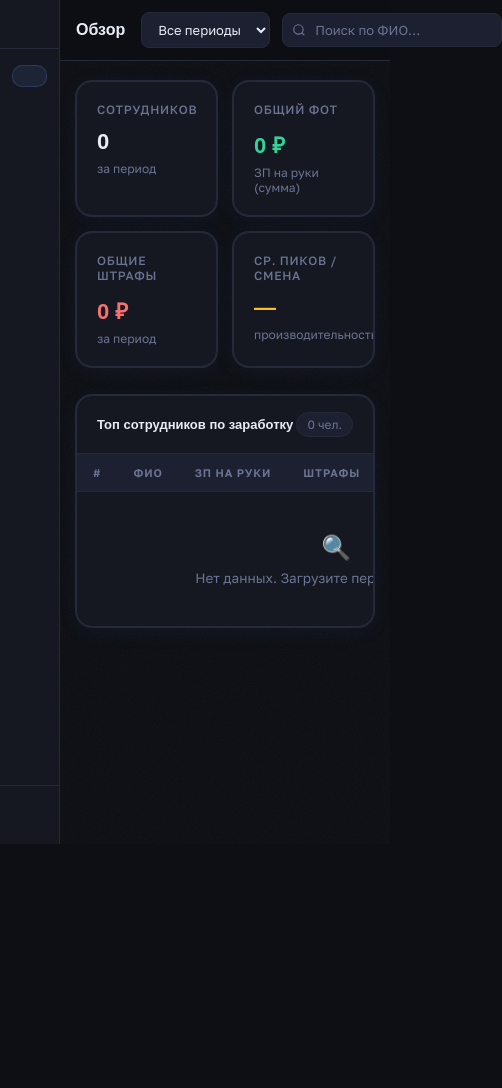
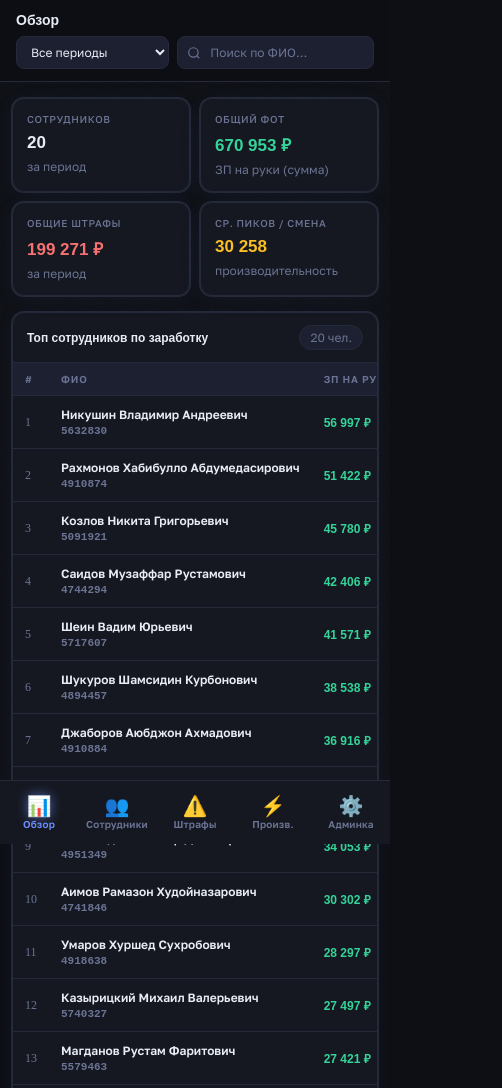
Before and after one commit to max511028-bit/WB, a plain HTML site: page index.html in a window 390 px wide. Shown: the top 1088 px of the page, 502 px wide, since content can reach past the window. Before the commit the page ends 844 px from the top, so only its background shows below. Drawn offline with Linux system fonts and the light colour scheme; a web font is replaced by a local one.

Commit message:
Add files via upload

```diff
--- a/index.html
+++ b/index.html
@@ -574,18 +574,103 @@
   .gs-url-hint { font-size: 12px; color: var(--muted); margin-top: 8px; line-height: 1.6; }
   .gs-url-hint code { color: var(--accent); background: rgba(108,143,255,0.1); padding: 2px 5px; border-radius: 4px; font-size: 11px; }
 
+  /* ── BOTTOM NAV (mobile) ── */
+  .bottom-nav {
+    display: none;
+    position: fixed;
+    bottom: 0; left: 0; right: 0;
+    background: var(--surface);
+    border-top: 1px solid var(--border);
+    z-index: 100;
+    padding: 8px 0 max(8px, env(safe-area-inset-bottom));
+    gap: 0;
+  }
+  .bottom-nav-item {
+    flex: 1;
+    display: flex;
+    flex-direction: column;
+    align-items: center;
+    gap: 3px;
+    padding: 6px 4px;
+    cursor: pointer;
+    color: var(--muted);
+    font-size: 10px;
+    font-weight: 600;
+    letter-spacing: 0.02em;
+    transition: color 0.15s;
+    user-select: none;
+    -webkit-tap-highlight-color: transparent;
+  }
+  .bottom-nav-item .bn-icon { font-size: 20px; line-height: 1; }
+  .bottom-nav-item.active { color: var(--accent); }
+  .bottom-nav-item.active .bn-icon { filter: drop-shadow(0 0 6px rgba(108,143,255,0.6)); }
+
   @media (max-width: 1100px) {
     .stats-grid { grid-template-columns: repeat(2, 1fr); }
   }
-  @media (max-width: 800px) {
-    .sidebar { width: 60px; }
-    .logo-title, .logo-sub, .nav-item span { display: none; }
-    .main { margin-left: 60px; }
-    .content { padding: 20px 16px; }
-    .topbar { padding: 12px 16px; }
-    .stats-grid { grid-template-columns: repeat(2, 1fr); }
-    .modal-grid { grid-template-columns: 1fr 1fr; }
-    .fines-summary { grid-template-columns: 1fr 1fr; }
+
+  @media (max-width: 768px) {
+    /* Hide sidebar, show bottom nav */
+    .sidebar { display: none; }
+    .bottom-nav { display: flex; }
+    .main { margin-left: 0; padding-bottom: 70px; }
+
+    /* Topbar */
+    .topbar { padding: 12px 16px; gap: 8px; flex-wrap: wrap; }
+    .page-title { font-size: 14px; flex: 1; }
+    .topbar-right { width: 100%; gap: 8px; }
+    .period-select { flex: 1; font-size: 12px; padding: 7px 10px; }
+    #searchInput { width: 100%; font-size: 12px; }
+    .search-wrap { flex: 1.5; }
+
+    /* Content */
+    .content { padding: 16px 12px; }
+
+    /* Stats grid — 2 col on mobile */
+    .stats-grid { grid-template-columns: 1fr 1fr; gap: 10px; margin-bottom: 16px; }
+    .stat-card { padding: 14px; border-radius: 12px; }
+    .stat-value { font-size: 17px; }
+    .stat-label { font-size: 10px; margin-bottom: 8px; }
+
+    /* Fines summary */
+    .fines-summary { grid-template-columns: 1fr 1fr; gap: 10px; margin-bottom: 16px; }
+
+    /* Tables — horizontal scroll with sticky first col */
+    .table-card { border-radius: 12px; }
+    .table-header { padding: 12px 14px; }
+    .table-header h3 { font-size: 12px; }
+    th { padding: 10px 12px; font-size: 10px; }
+    td { padding: 11px 12px; font-size: 12px; }
+    .td-name { font-size: 12px; }
+    .td-money { font-size: 12px; }
+
+    /* Modal */
+    .modal { border-radius: 20px 20px 0 0; max-height: 92vh; margin-top: auto; }
+    .modal-overlay { align-items: flex-end; padding: 0; }
+    .modal-head { padding: 20px 20px 16px; }
+    .modal-name { font-size: 14px; }
+    .modal-body { padding: 16px 20px 24px; }
+    .modal-grid { grid-template-columns: 1fr 1fr 1fr; gap: 8px; margin-bottom: 16px; }
+    .modal-stat { padding: 10px 12px; border-radius: 10px; }
+    .modal-stat-value { font-size: 14px; }
+    .modal-stat-label { font-size: 10px; }
+    .detail-row { font-size: 12.5px; padding: 8px 0; }
+
+    /* Admin */
+    .admin-card { padding: 16px; border-radius: 12px; }
+    .form-row { grid-template-columns: 1fr; }
+    .btn { font-size: 13px; padding: 9px 14px; }
+
+    /* Tabs */
+    .tabs { gap: 6px; }
+    .tab { font-size: 12px; padding: 7px 12px; }
+  }
+
+  @media (max-width: 380px) {
+    .stats-grid { grid-template-columns: 1fr 1fr; gap: 8px; }
+    .stat-value { font-size: 15px; }
+    .modal-grid { grid-template-columns: 1fr 1fr; gap: 8px; }
+    .fines-summary { grid-template-columns: 1fr; }
   }
 </style>
 </head>
@@ -629,6 +714,30 @@
   </div>
 </aside>
 
+<!-- BOTTOM NAV (mobile) -->
+<nav class="bottom-nav" id="bottomNav">
+  <div class="bottom-nav-item active" data-screen="overview" onclick="switchScreen('overview', this)">
+    <span class="bn-icon">📊</span>
+    <span>Обзор</span>
+  </div>
+  <div class="bottom-nav-item" data-screen="employees" onclick="switchScreen('employees', this)">
+    <span class="bn-icon">👥</span>
+    <span>Сотрудники</span>
+  </div>
+  <div class="bottom-nav-item" data-screen="fines" onclick="switchScreen('fines', this)">
+    <span class="bn-icon">⚠️</span>
+    <span>Штрафы</span>
+  </div>
+  <div class="bottom-nav-item" data-screen="performance" onclick="switchScreen('performance', this)">
+    <span class="bn-icon">⚡</span>
+    <span>Произв.</span>
+  </div>
+  <div class="bottom-nav-item" data-screen="admin" onclick="switchScreen('admin', this)">
+    <span class="bn-icon">⚙️</span>
+    <span>Админка</span>
+  </div>
+</nav>
+
 <!-- MAIN -->
 <main class="main">
   <!-- TOPBAR -->
@@ -864,7 +973,7 @@
         </div>
         <div style="display:flex;gap:10px;flex-wrap:wrap">
           <button class="btn btn-primary" onclick="connectGoogleSheets()">Подключить и загрузить</button>
-          <button class="btn btn-ghost" onclick="loadDemoData()">📋 Загрузить демо-данные</button>
+          <button class="btn btn-ghost" onclick="loadDemoData(true)">📋 Загрузить демо-данные</button>
         </div>
       </div>
 
@@ -1045,7 +1154,7 @@ function parseTSV(tsv, periodName) {
 }
 
 // ─── DEMO DATA (from the uploaded file) ───
-function loadDemoData() {
+function loadDemoData(showMsg) {
   const demo = [
     {id:'5632830',fio:'Никушин Владимир Андреевич',hire:'09.02.2026',warehouse:'Екатеринбург',lastPeakDate:'17.03.2026',days:9,hours:109.02,avgShift:7.27,peaks:49523,tarif:104224,fineTarif:0,returnPenalty:0,finePenalty:15099,returnWrite:1498,writeOff:1909,totalEarn:105722,totalEarn30:74005,deductions:17008,salary:56997,bonus10:5699,earnAfter:62696,netEarn:88714},
     {id:'4910874',fio:'Рахмонов Хабибулло Абдумедасирович',hire:'26.08.2025',warehouse:'Екатеринбург',lastPeakDate:'17.03.2026',days:12,hours:133.86,avgShift:8.68,peaks:76246,tarif:105840,fineTarif:450,returnPenalty:91,finePenalty:19672,returnWrite:1412,writeOff:3596,totalEarn:107343,totalEarn30:75140,deductions:23718,salary:51422,bonus10:5142,earnAfter:56564,netEarn:83625},
@@ -1073,7 +1182,7 @@ function loadDemoData() {
   renderPeriodSelect();
   renderPeriodsList();
   refreshAll();
-  showAlert('addAlert', '✅ Демо-данные загружены (20 сотрудников)', 'success');
+  if (showMsg) showAlert('addAlert', '✅ Демо-данные загружены (20 сотрудников)', 'success');
 }
 
 // ─── GOOGLE SHEETS ───
@@ -1404,9 +1513,10 @@ function switchFinesTab(tab, el) {
 const TITLES = { overview:'Обзор', employees:'Сотрудники', fines:'Штрафы и вычеты', performance:'Производительность', admin:'Администрирование' };
 function switchScreen(id, el) {
   document.querySelectorAll('.screen').forEach(s=>s.classList.remove('active'));
-  document.querySelectorAll('.nav-item').forEach(n=>n.classList.remove('active'));
+  document.querySelectorAll('.nav-item, .bottom-nav-item').forEach(n=>n.classList.remove('active'));
   document.getElementById('screen-'+id).classList.add('active');
-  el.classList.add('active');
+  // activate both sidebar and bottom nav items
+  document.querySelectorAll('[data-screen="'+id+'"]').forEach(n=>n.classList.add('active'));
   document.getElementById('pageTitle').textContent = TITLES[id] || id;
 }
 
@@ -1441,11 +1551,10 @@ function showLoading(v) {
 
 // ─── INIT ───
 window.addEventListener('DOMContentLoaded', () => {
-  // Restore GS url if saved
   const savedUrl = localStorage.getItem('wb_gs_url');
   if (savedUrl) document.getElementById('gsUrl').value = savedUrl;
-  // Render empty state
-  refreshAll();
+  // Авто-загрузка демо-данных (тихо)
+  loadDemoData(false);
 });
 </script>
 </body>
```
